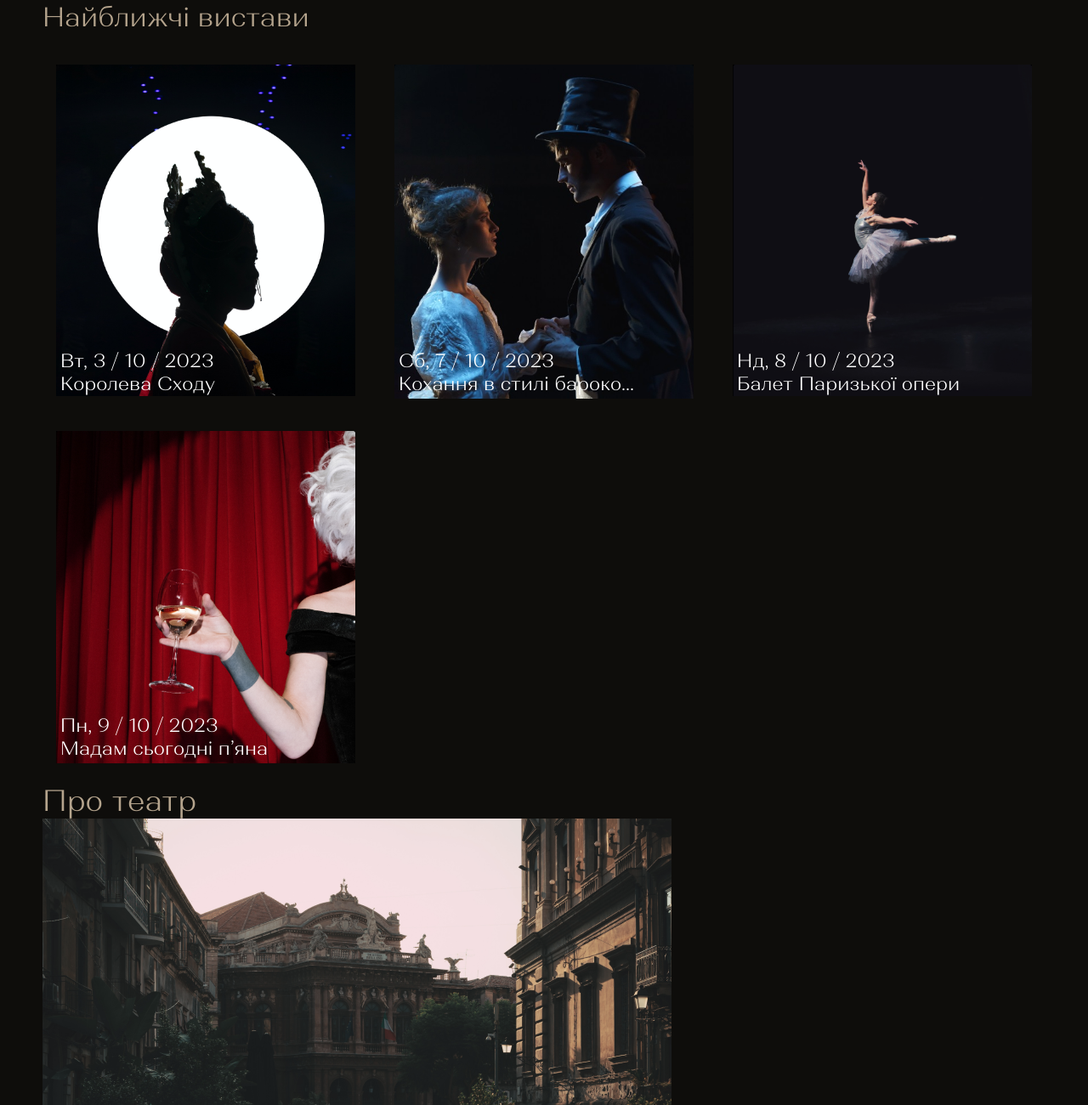
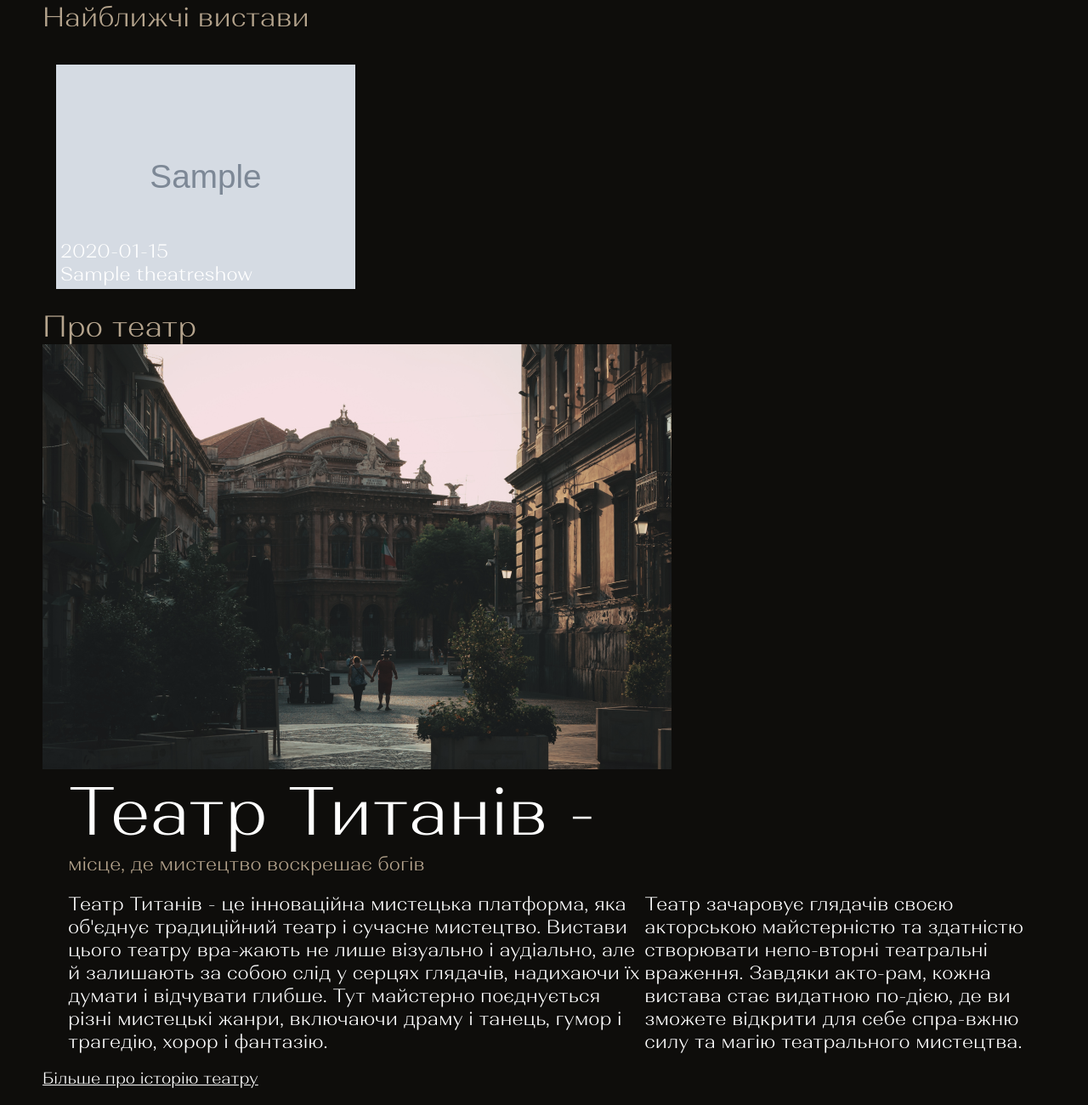
Before and after one commit to Mar4ik10/theatresiteproject, a Django app: page / in a window 1280 px wide. Shown: the part 970-2270 px from the top of the page at 85% size. Run offline with Django 4.2, Linux system fonts and the light colour scheme; tables that the repository leaves empty hold one stand-in row (values such as "Sample post"); grey boxes marked "Sample" are stand-in pictures.

Commit message:
A little correct index

```diff
--- a/theatreproj/static/styles.css
+++ b/theatreproj/static/styles.css
@@ -1215,4 +1215,11 @@ header {
   font-weight: 350;
   color: white;
   margin-left: 30px;
+  margin-bottom: 20px;
 }
+
+.index-theatre a {
+  color: white;
+  font-size: 1.2rem;
+  line-height: 1.2rem;
+}
--- a/theatreproj/templates/index.html
+++ b/theatreproj/templates/index.html
@@ -11,39 +11,27 @@
   .contentScreen {
     display: block;
   }
+
+  .contact-page {
+    margin: 20px 0;
+  }
 </style>
 <div class="main-index">
   <div class="coming-Soon">
     <h1>Найближчі вистави</h1>
     <div class="index-cards">
+      {% for show in theatre %}
       <div class="index-card">
-        <img src="{% static 'image21.png' %}" />
+        <a href="{% url 'selectTickets' slug=show.slug %}"
+          ><img src="/{{ show.image }}"
+        /></a>
+
         <p>
-          Вт, 3 / 10 / 2023 <br />
-          Королева Сходу
+          {{ show.formatted_date }} <br />
+          {{ show.title }}
         </p>
       </div>
-      <div class="index-card">
-        <img src="{% static 'image22.png' %}" />
-        <p>
-          Сб, 7 / 10 / 2023 <br />
-          Кохання в стилі бароко...
-        </p>
-      </div>
-      <div class="index-card">
-        <img src="{% static 'image23.png' %}" />
-        <p>
-          Нд, 8 / 10 / 2023 <br />
-          Балет Паризької опери
-        </p>
-      </div>
-      <div class="index-card">
-        <img src="{% static 'image24.png' %}" />
-        <p>
-          Пн, 9 / 10 / 2023 <br />
-          Мадам сьогодні п’яна
-        </p>
-      </div>
+      {% endfor %}
     </div>
   </div>
 
@@ -74,6 +62,8 @@
         силу та магію театрального мистецтва.
       </p>
     </div>
+
+    <a href="{% url 'abouttheatre' %}">Більше про історію театру</a>
   </div>
 
   <div class="contact-page">
--- a/theatreproj/theatrehome/views.py
+++ b/theatreproj/theatrehome/views.py
@@ -5,7 +5,7 @@ from . import models
 
 def index(request):
     theatshowall = models.TheatreShow.objects.all()
-    return render(request, "index.html")
+    return render(request, "index.html", {"theatre": theatshowall})
 
 def contact(request):
     return render(request, "contact.html")
```
Also changed, not shown: theatreproj/public/theatreimages/image1.png (added), theatreproj/public/theatreimages/image3.png (added), theatreproj/public/theatreimages/image5.png (added), theatreproj/theatrehome/migrations/0001_initial.py.
